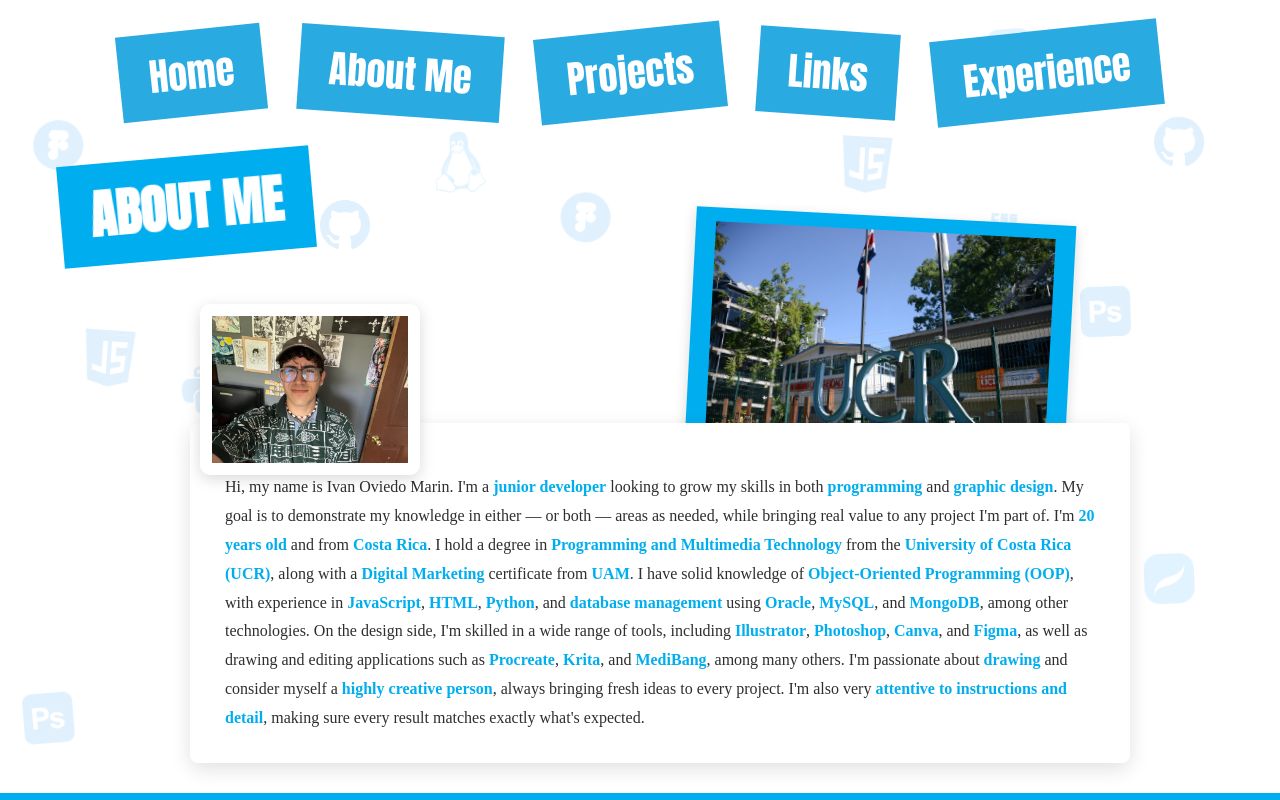
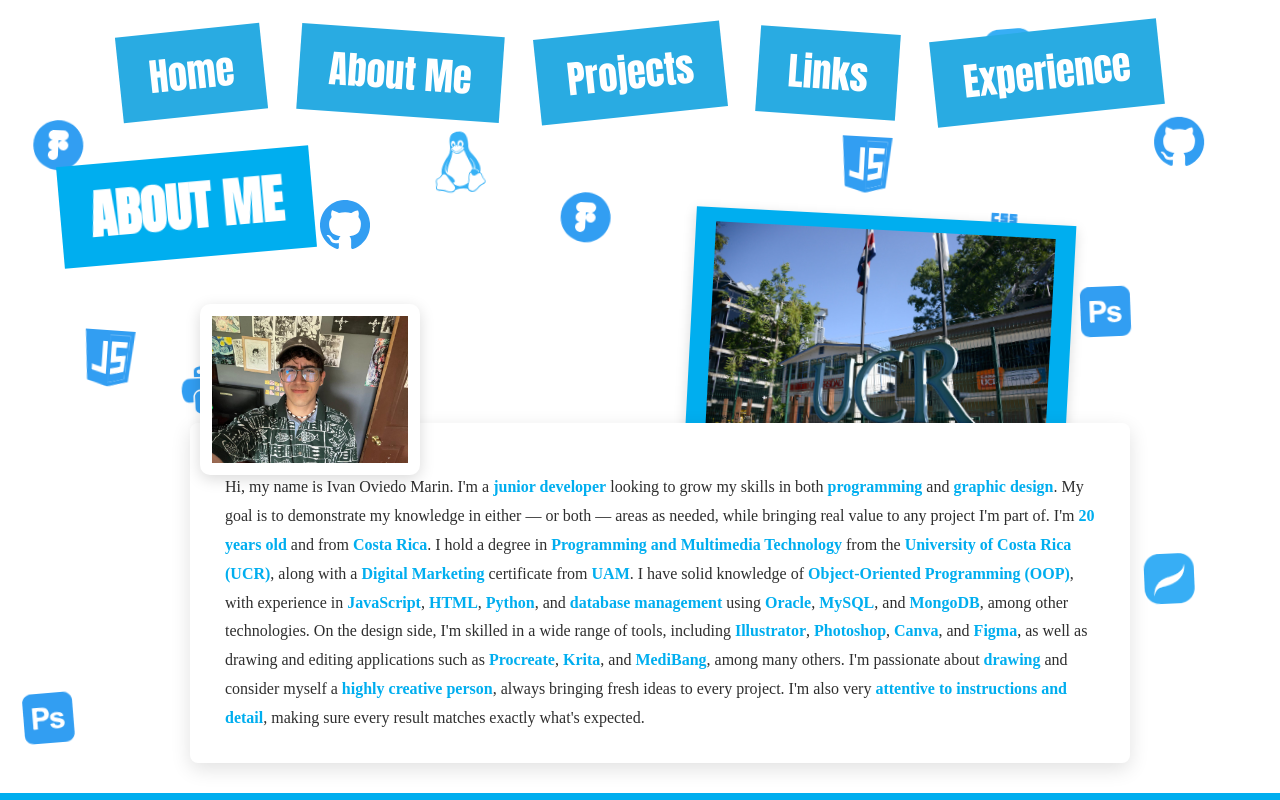
Before and after one commit to ivanoviedomarinNav/CV-WebSite, a plain HTML site: page about.html in a window 1280 px wide. Shown: the top 800 px of the page. Drawn offline with nearby package versions, Linux system fonts and the light colour scheme.

Commit message:
Remove opacity from background icons

```diff
--- a/about.css
+++ b/about.css
@@ -9,7 +9,7 @@
 }
 
 .about-page .icon {
-    opacity: 0.15;
+    opacity: 1;
     filter: invert(53%) sepia(82%) saturate(481%) hue-rotate(164deg) brightness(101%) contrast(92%);
 }
 
--- a/style.css
+++ b/style.css
@@ -82,7 +82,7 @@ body {
 .icon {
     position: absolute;
     width: 50px;
-    opacity: 0.25;
+    opacity: 1;
     animation: float 4s ease-in-out infinite;
 }
 
```
